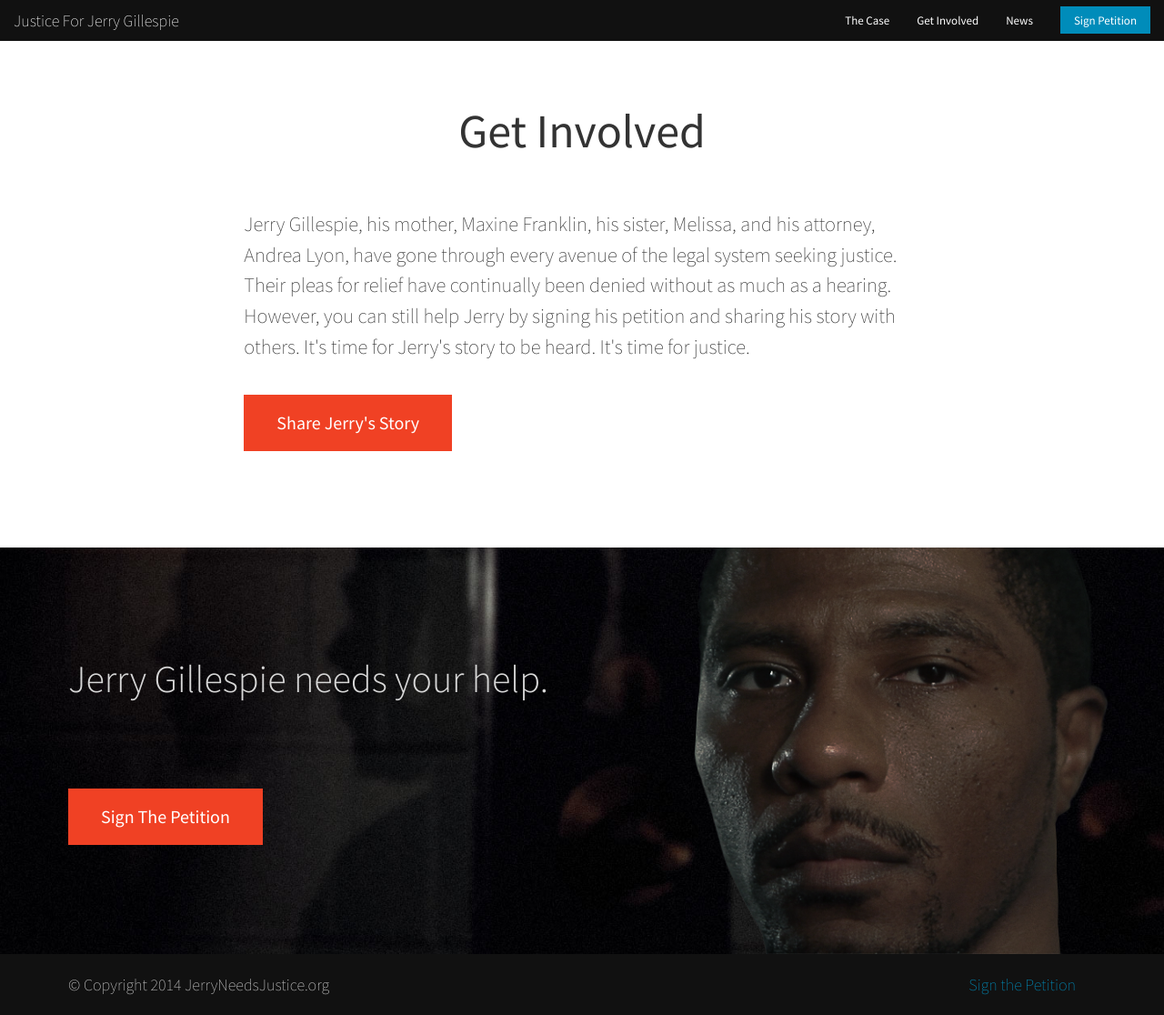
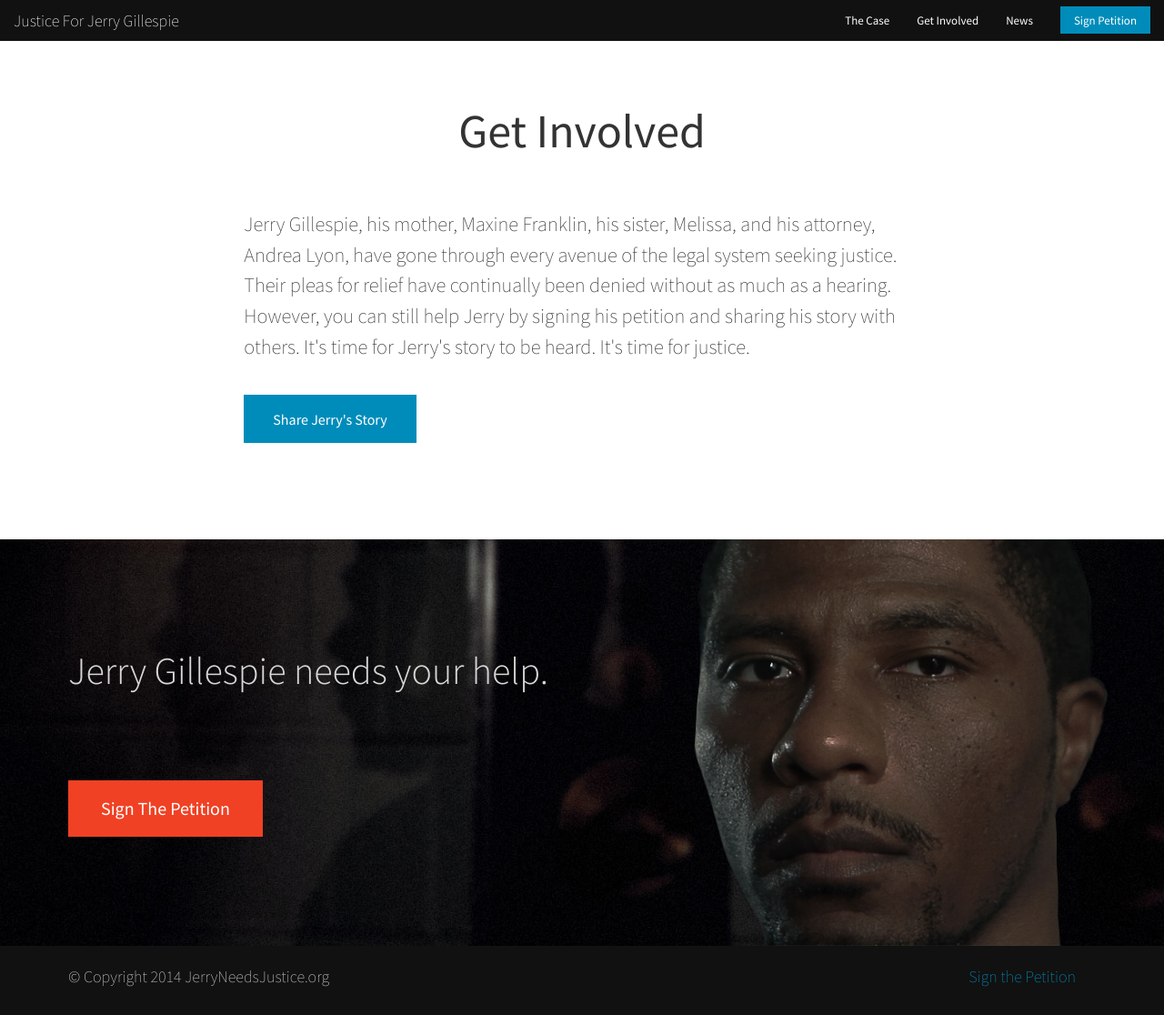
Before and after one commit to eddywashere/jnj, a Jekyll site: the page built from get-involved.html, in a window 1280 px wide and 1116 px high. Shown: the whole window at 91% size. Built offline with Jekyll 4.4.1, drawn with Linux system fonts in a browser that asks for light colours; nearby versions of some CDN libraries.

Commit message:
Update get-involved.html

```diff
--- a/get-involved.html
+++ b/get-involved.html
@@ -8,7 +8,7 @@ title: First Page
     <div class="small-12 medium-9 small-centered large-8 columns">
     <h1 class="text-center featured-text small-margin-bottom">Get Involved</h1>
     <p>Jerry Gillespie, his mother, Maxine Franklin, his sister, Melissa, and his attorney, Andrea Lyon, have gone through every avenue of the legal system seeking justice. Their pleas for relief have continually been denied without as much as a hearing. However, you can still help Jerry by signing his petition and sharing his story with others. It's time for Jerry's story to be heard. It's time for justice.</p>
-    <p class="no-pad"><a href="#" class="large button alert" style="margin-bottom:0;">Share Jerry's Story</a></p>
+    <p class="no-pad"><a href="#" class="button [radius round]" style="margin-bottom:0;">Share Jerry's Story</a></p>
     </div>
   </div>
 </div>
```
